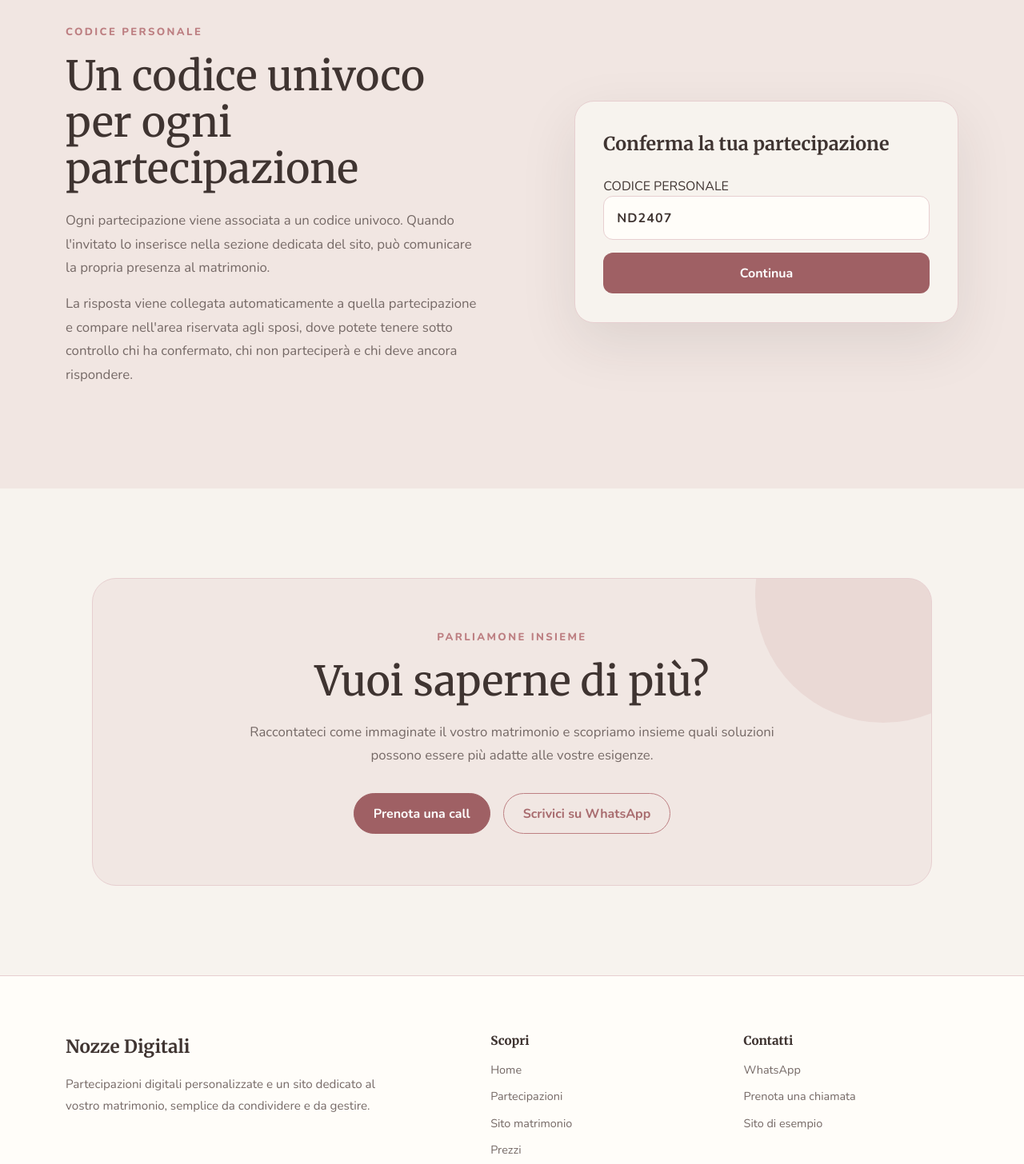
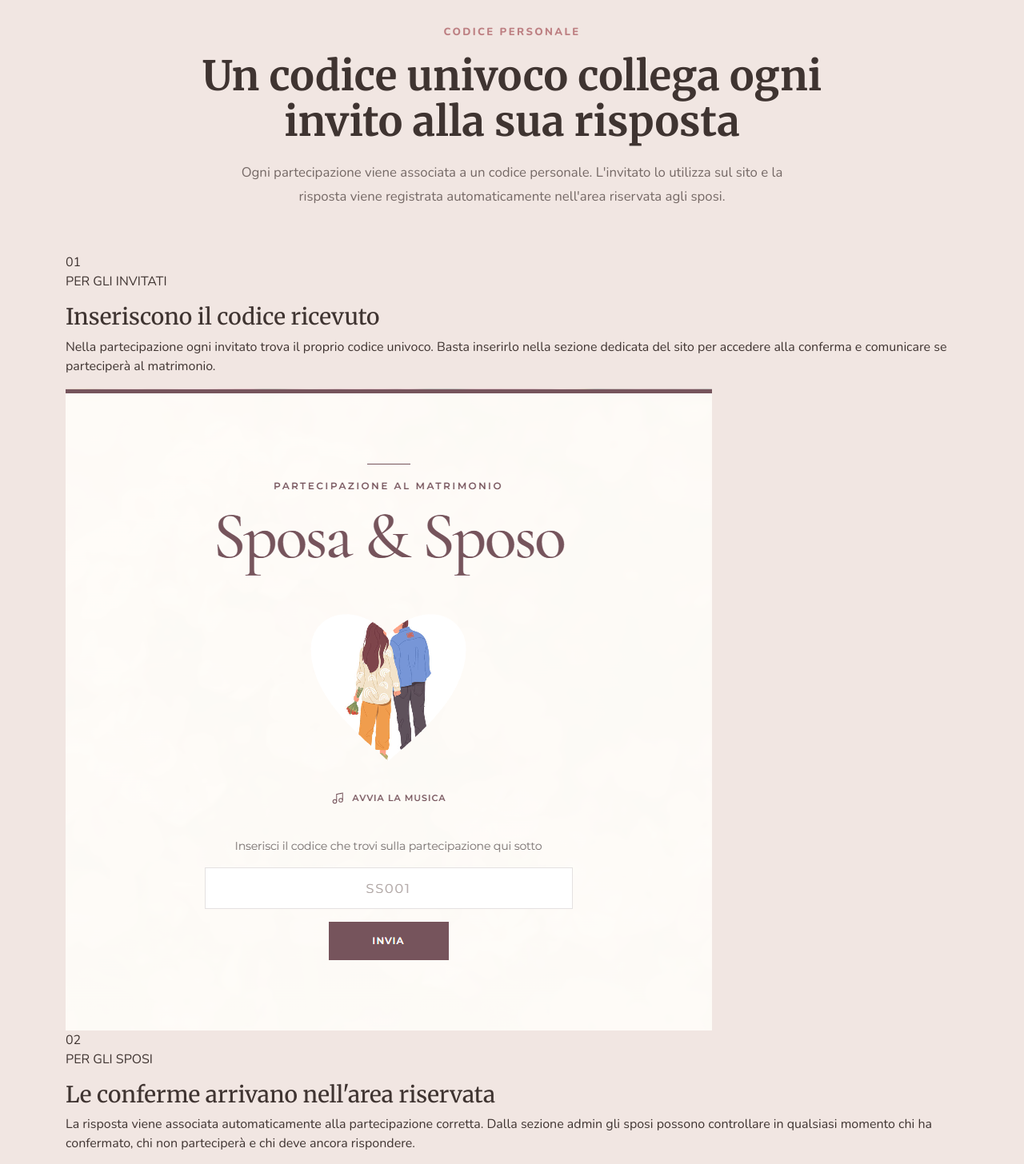
Before and after one commit to simonedantevisconti/nozze-digitali, a React (Vite) app: page /partecipazioni-digitali in a window 1280 px wide. Shown: the part 2860-4316 px from the top of the page at 80% size. Built offline with nearby package versions, Linux system fonts and the light colour scheme.

Commit message:
Add visual code flow with guest and admin screenshots

```diff
--- a/src/pages/PartecipazioniDigitaliPage.jsx
+++ b/src/pages/PartecipazioniDigitaliPage.jsx
@@ -238,41 +238,80 @@ const PartecipazioniDigitaliPage = () => {
 
         <section className="digital-invitations-code-section">
           <div className="container">
-            <div className="digital-invitations-code-grid">
+            <Reveal>
+              <div className="digital-invitations-heading digital-invitations-code-heading">
+                <p className="digital-invitations-eyebrow">CODICE PERSONALE</p>
+
+                <h2>Un codice univoco collega ogni invito alla sua risposta</h2>
+
+                <p>
+                  Ogni partecipazione viene associata a un codice personale.
+                  L&apos;invitato lo utilizza sul sito e la risposta viene
+                  registrata automaticamente nell&apos;area riservata agli sposi.
+                </p>
+              </div>
+            </Reveal>
+
+            <div className="digital-invitations-code-flow">
               <Reveal>
-                <div className="digital-invitations-code-content">
-                  <p className="digital-invitations-eyebrow">
-                    CODICE PERSONALE
-                  </p>
+                <article className="digital-invitations-code-step">
+                  <div className="digital-invitations-code-step-copy">
+                    <span className="digital-invitations-code-step-number">
+                      01
+                    </span>
 
-                  <h2>Un codice univoco per ogni partecipazione</h2>
+                    <p className="digital-invitations-code-step-eyebrow">
+                      PER GLI INVITATI
+                    </p>
 
-                  <p>
-                    Ogni partecipazione viene associata a un codice univoco.
-                    Quando l&apos;invitato lo inserisce nella sezione dedicata del
-                    sito, può comunicare la propria presenza al matrimonio.
-                  </p>
+                    <h3>Inseriscono il codice ricevuto</h3>
 
-                  <p>
-                    La risposta viene collegata automaticamente a quella
-                    partecipazione e compare nell&apos;area riservata agli sposi,
-                    dove potete tenere sotto controllo chi ha confermato, chi non
-                    parteciperà e chi deve ancora rispondere.
-                  </p>
-                </div>
+                    <p>
+                      Nella partecipazione ogni invitato trova il proprio codice
+                      univoco. Basta inserirlo nella sezione dedicata del sito
+                      per accedere alla conferma e comunicare se parteciperà al
+                      matrimonio.
+                    </p>
+                  </div>
+
+                  <div className="digital-invitations-code-step-visual">
+                    <img
+                      src="/inserisci-codice.png"
+                      alt="Schermata in cui l'invitato inserisce il codice personale"
+                    />
+                  </div>
+                </article>
               </Reveal>
 
               <Reveal delay={120}>
-                <div className="digital-invitations-code-mockup">
-                  <p>Conferma la tua partecipazione</p>
-                  <span className="digital-invitations-code-label">
-                    CODICE PERSONALE
-                  </span>
-                  <div className="digital-invitations-code-input">ND2407</div>
-                  <span className="digital-invitations-code-button">
-                    Continua
-                  </span>
-                </div>
+                <article className="digital-invitations-code-step digital-invitations-code-step-reverse">
+                  <div className="digital-invitations-code-step-copy">
+                    <span className="digital-invitations-code-step-number">
+                      02
+                    </span>
+
+                    <p className="digital-invitations-code-step-eyebrow">
+                      PER GLI SPOSI
+                    </p>
+
+                    <h3>Le conferme arrivano nell&apos;area riservata</h3>
+
+                    <p>
+                      La risposta viene associata automaticamente alla
+                      partecipazione corretta. Dalla sezione admin gli sposi
+                      possono controllare in qualsiasi momento chi ha
+                      confermato, chi non parteciperà e chi deve ancora
+                      rispondere.
+                    </p>
+                  </div>
+
+                  <div className="digital-invitations-code-step-visual">
+                    <img
+                      src="/admin-sposi.png"
+                      alt="Area admin degli sposi con il monitoraggio delle conferme"
+                    />
+                  </div>
+                </article>
               </Reveal>
             </div>
           </div>
```
